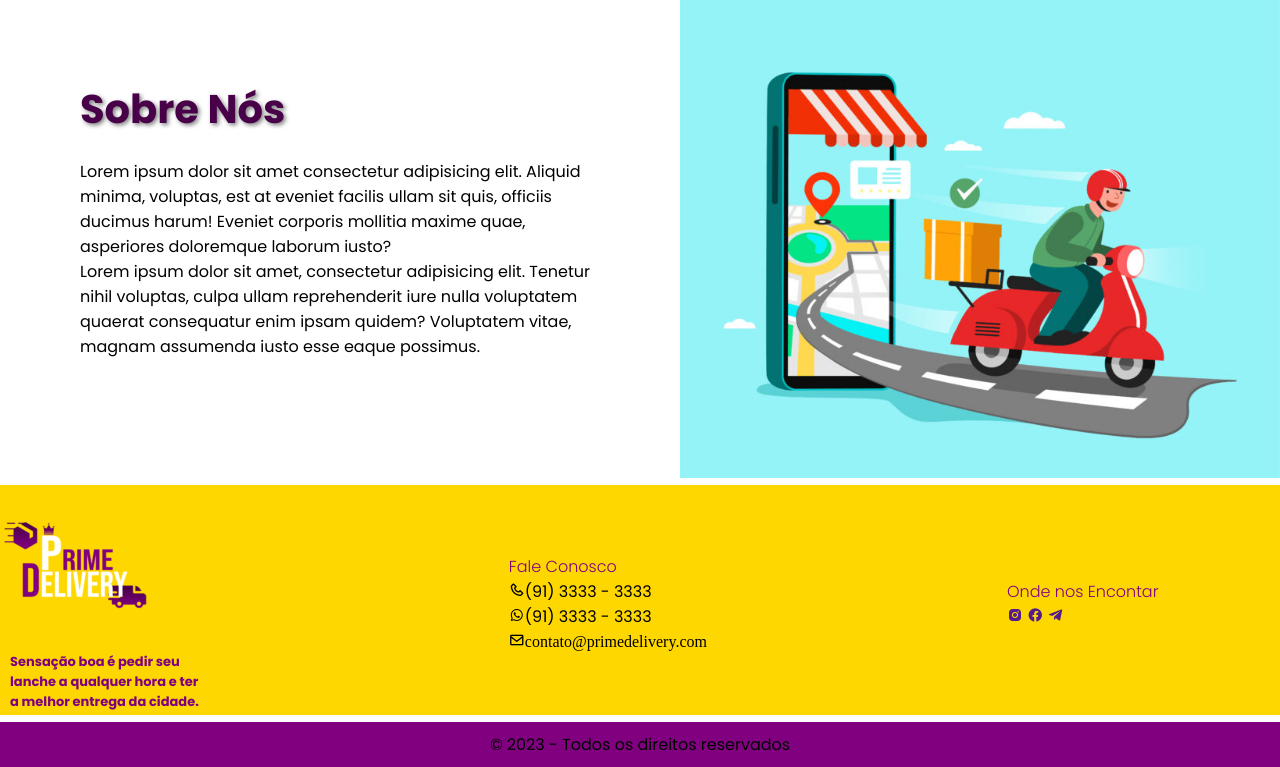
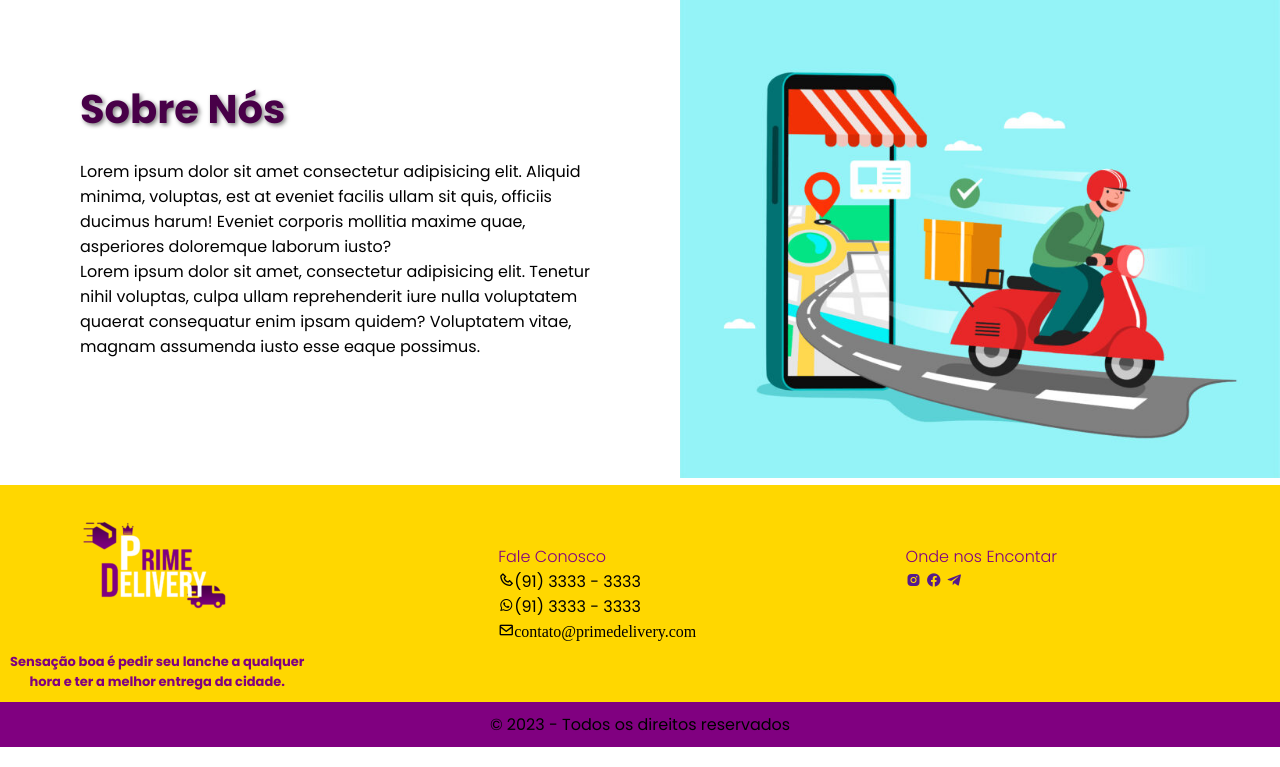
Before and after one commit to EsthefanyDev/SiteDelivery, a PHP site: page /inicial.html in a window 1280 px wide. Shown: the part 1891-2658 px from the top of the page. Run offline with PHP 8.4, Linux system fonts and the light colour scheme.

Commit message:
ajustei o rodapé

```diff
--- a/Arquivos/css/inicial.css
+++ b/Arquivos/css/inicial.css
@@ -261,26 +261,28 @@ footer{
     flex-direction: column;
     padding: 0%;
 }
-.logotipo{
+.logotipo {
     display: flex;
 }
-
+.logotipo img{
+    margin-left: 25%;
+}
 .logotipo p{
+    text-align: center;
     font-size: 13px;
     font-weight:700;
     margin: 10px;
     color: var(--Roxo-medio);
 }
 .contatos{
+    margin: auto;
     display: flex;
-    gap: 200px;
-    align-items: center;
-}
-.fale-conosco{
-    margin-left: 300px;
+    justify-content: space-between;
+    gap: 35%;
 }
 .onde-encontrar{
-    margin-left: 100px;
+   width: 400px;
+   height: 30px;
 }
 .contatos h4{
     color: #800080;
--- a/Arquivos/inicial.html
+++ b/Arquivos/inicial.html
@@ -141,7 +141,7 @@
         </div>
         <footer>
             <div class="logotipo">
-                <a href="inicial.html"><img src="img/Prime-Delivery-Roxo-e-Branco-150x150.png" alt="Prime Delivery"><p>Sensação boa é pedir seu <br> lanche a qualquer hora e ter <br> a melhor entrega da cidade.</p></a>
+                <a href="inicial.html"><img src="img/Prime-Delivery-Roxo-e-Branco-150x150.png" alt="Prime Delivery"><p>Sensação boa é pedir seu lanche a qualquer <br> hora e ter a melhor entrega da cidade.</p></a>
 
                 <div class="contatos" id="contato">
                     <div class="fale-conosco">
```
